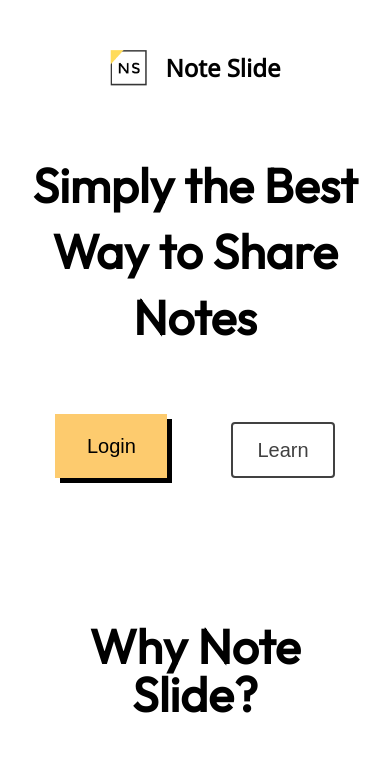
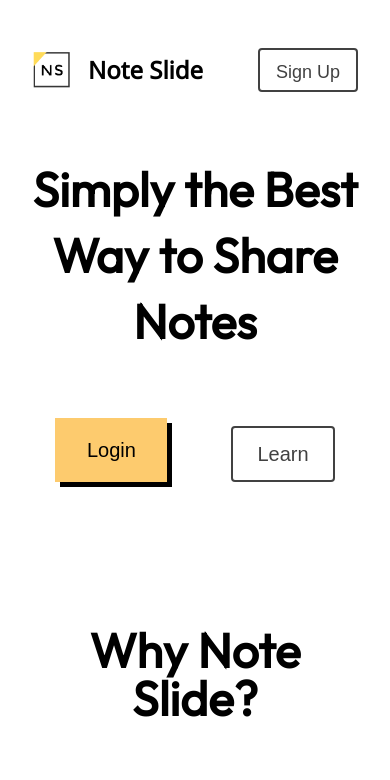
Before and after one commit to TheWiseGhost/NoteSlide, a React (Create React App) app: page / in a window 390 px wide. Shown: the top 780 px of the page. Built offline with nearby package versions, Linux system fonts and the light colour scheme.

Commit message:
update seo

```diff
--- a/src/components/AddNote.js
+++ b/src/components/AddNote.js
@@ -5,6 +5,7 @@ import BookmarkIcon from "@mui/icons-material/Bookmark";
 import BusinessCenterIcon from "@mui/icons-material/BusinessCenter";
 import { FaBars, FaSearch, FaBell, FaUserCircle } from "react-icons/fa";
 import { useNavigate } from "react-router-dom";
+import { Helmet } from "react-helmet-async";
 
 const AddNote = () => {
   const MAX_FILE_SIZE_MB = 1024; // 1 GB in MB
@@ -126,6 +127,15 @@ const AddNote = () => {
   };
 
   return (
+    <>
+      <Helmet>
+        <title>Upload | NoteSlide</title>
+        <meta
+          name="description"
+          content="Easily upload your notes to NoteSlide and start making money today."
+        />
+        <link rel="canonical" href="https://noteslide.netlify.app/upload" />
+      </Helmet>
       <div className="flex h-screen overflow-auto ml-6">
         {/* Sidebar */}
         <div
@@ -325,6 +335,7 @@ const AddNote = () => {
           </div>
         </div>
       </div>
+    </>
   );
 };
 
--- a/src/components/Auth.js
+++ b/src/components/Auth.js
@@ -69,7 +69,7 @@ const Auth = () => {
         <title>Login | NoteSlide</title>
         <meta
           name="description"
-          content="Log in to NoteSlide to access your personalized library of free, user-uploaded notes. Secure your study resources, share information with classmates, and stay organized. Join the NoteSlide community of students across the USA and the globe to enhance your learning experience today."
+          content="Log in to NoteSlide to access your personalized library of free, user-uploaded notes. Secure your study resources/information and make money from your notes."
         />
         <link rel="canonical" href="https://noteslide.netlify.app/auth" />
       </Helmet>
--- a/src/components/BusinessAuth.js
+++ b/src/components/BusinessAuth.js
@@ -85,7 +85,8 @@ const BusinessAuth = () => {
         <title>Business | NoteSlide</title>
         <meta
           name="description"
-          content="Partner with NoteSlide to reach a large audience of students and college learners across the USA. Advertise on our platform and connect with engaged users seeking educational resources. Leverage our user-uploaded notes library to promote your brand to a targeted, academic audience. Log in to start advertising today."
+          content="Partner with NoteSlide to reach a large academic audience of students and college learners. Advertise on our platform and connect with
+          engaged users seeking educational resources."
         />
         <link rel="canonical" href="https://noteslide.netlify.app/business" />
       </Helmet>
--- a/src/components/Dashboard.js
+++ b/src/components/Dashboard.js
@@ -18,7 +18,8 @@ const Dashboard = () => {
         <title>Notes | NoteSlide</title>
         <meta
           name="description"
-          content="Discover a huge library of free, user-uploaded notes with NoteSlide. Perfect for students and college learners, explore and share valuable information to boost your studies. Join NoteSlide today for easy access to notes and resources tailored to your academic needs. View Math, science, literature, history, and many more subject notes uploaded by students across the USA and the globe."
+          content="Discover a huge library of free, user-uploaded notes that relate to Math, science, literature, history, and many more subjects
+           with NoteSlide. Perfect for students and college learners."
         />
         <link rel="canonical" href="https://noteslide.netlify.app/dashboard" />
       </Helmet>
--- a/src/components/Hero.js
+++ b/src/components/Hero.js
@@ -12,8 +12,8 @@ const Hero = () => {
   return (
     <div className="flex flex-col pb-20 md:pb-0 md:min-h-screen bg-white">
       {/* Navigation Bar */}
-      <nav className="w-full flex items-center justify-between p-4 px-20 pt-12 animate-floatDown">
-        <div className="flex flex-row justify-center w-full md:w-fit items-center space-x-4">
+      <nav className="w-full flex items-center justify-between p-4 px-8 md:px-20 pt-12 animate-floatDown">
+        <div className="flex flex-row justify-center w-fit items-center space-x-4">
           <img
             src="/images/NoteSlideLogo.png"
             className="w-10"
@@ -23,7 +23,8 @@ const Hero = () => {
             Note Slide
           </div>
         </div>
-        <div className="hidden md:flex flex-row items-center space-x-12 text-2xl font-outfit">
+        <div className="flex flex-row items-center space-x-12 text-xl font-outfit">
+          <div className="hidden md:flex space-x-12">
             <button
               style={{ cursor: "pointer" }}
               onClick={() => (window.location.href = "#whynoteslide")}
@@ -83,6 +84,14 @@ const Hero = () => {
               </span>
             </button>
           </div>
+          <div
+            className="wipe pt-2 pb-1 px-4 font-josefin text-lg w-fit"
+            style={{ cursor: "pointer" }}
+            onClick={() => handleNavigation("/auth")}
+          >
+            <span>Sign Up</span>
+          </div>
+        </div>
       </nav>
 
       {/* Main Content */}
--- a/src/components/ViewNote.js
+++ b/src/components/ViewNote.js
@@ -110,17 +110,19 @@ const ViewNote = () => {
 
   return (
     <>
+      {note && (
         <Helmet>
-        <title>{note?.title} | NoteSlide</title>
+          <title>{note.title} | NoteSlide</title>
           <meta
             name="description"
-          content={`${note?.description}. This note called ${note?.title} was published to NoteSlide by ${note?.username} and relates to the interest ${note?.interest}.`}
+            content={`${note.description}. This note called ${note.title} was published to NoteSlide by ${note.username} and relates to the interest ${note.interest}.`}
           />
           <link
             rel="canonical"
             href={`https://noteslide.netlify.app/view/${id}`}
           />
         </Helmet>
+      )}
       <div className="flex min-h-screen ml-6">
         {/* Sidebar */}
         <div
```
Lines whose indentation alone changed are shown as unchanged.
